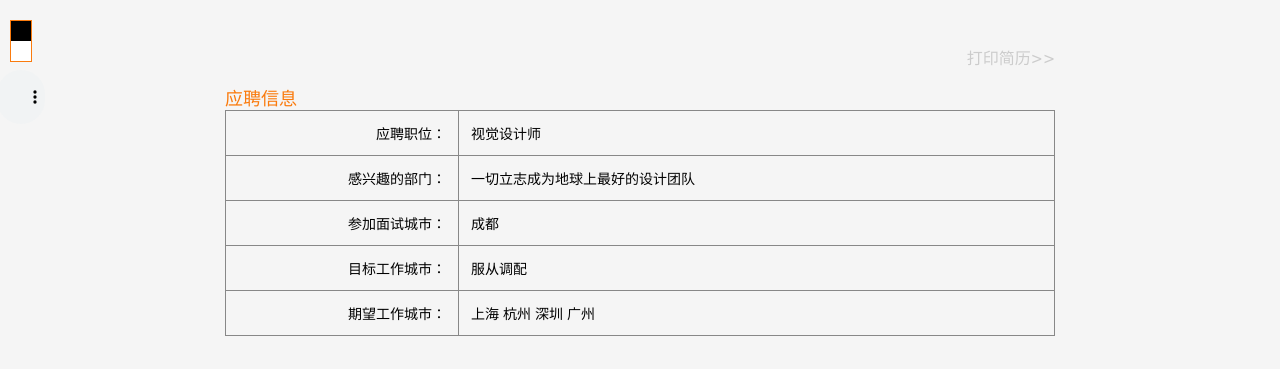
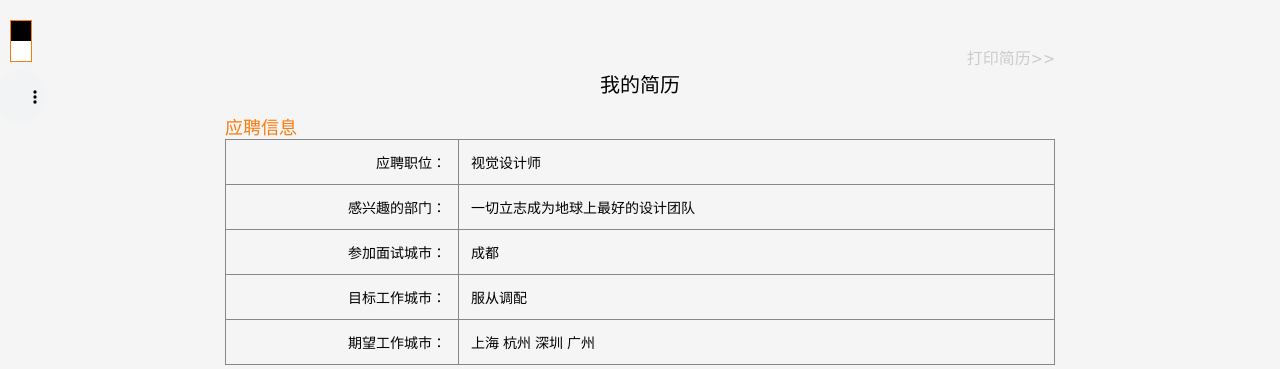
Before and after one commit to js233/js233.github.io, a plain HTML site: page index.html in a window 1280 px wide. Shown: the top 369 px of the page. Drawn offline with nearby package versions, Linux system fonts and the light colour scheme.

Commit message:
添加我的简历

```diff
--- a/index.html
+++ b/index.html
@@ -22,6 +22,7 @@
 				<div class="textr size16 print" style="margin-top:20px;">
 					<a href="javascript:;" onclick="window.print();" title="请在白色背景下打印简历">打印简历&gt;&gt;</a>
 				</div>
+				<div style="text-align:center;font-size:20px;">我的简历</div>
 				<div class="item" ng-controller="applyForCtrl">
 					<div class="t" name="apply">{{h1}}</div>
 					<table border="1" bordercolor="#888888" cellspacing="0" cellpadding="0">
```
